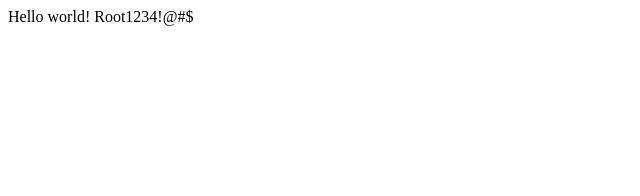
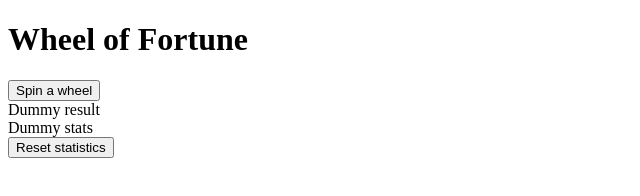
Before and after one commit to pavelmiatla/fullstack-workspace, a plain HTML site: page frontend/index.html in a window 1280 px wide. Shown: the whole page, without its empty margins (0-640 px from the left). Drawn offline with Linux system fonts and the light colour scheme.

Commit message:
feat: add html markup

```diff
--- a/frontend/index.html
+++ b/frontend/index.html
@@ -3,10 +3,15 @@
   <head>
     <meta charset="UTF-8" />
     <meta name="viewport" content="width=device-width, initial-scale=1.0" />
-    <title>Document</title>
+    <title>WoF</title>
   </head>
   <body>
-    Hello world!
+    <h1>Wheel of Fortune</h1>
+    <div id="game-area">
+      <button id="spin-button">Spin a wheel</button>
+      <div id="result-message">Dummy result</div>
+      <div id="stats-display">Dummy stats</div>
+      <button id="reset-button">Reset statistics</button>
+    </div>
   </body>
-  Root1234!@#$
 </html>
```
